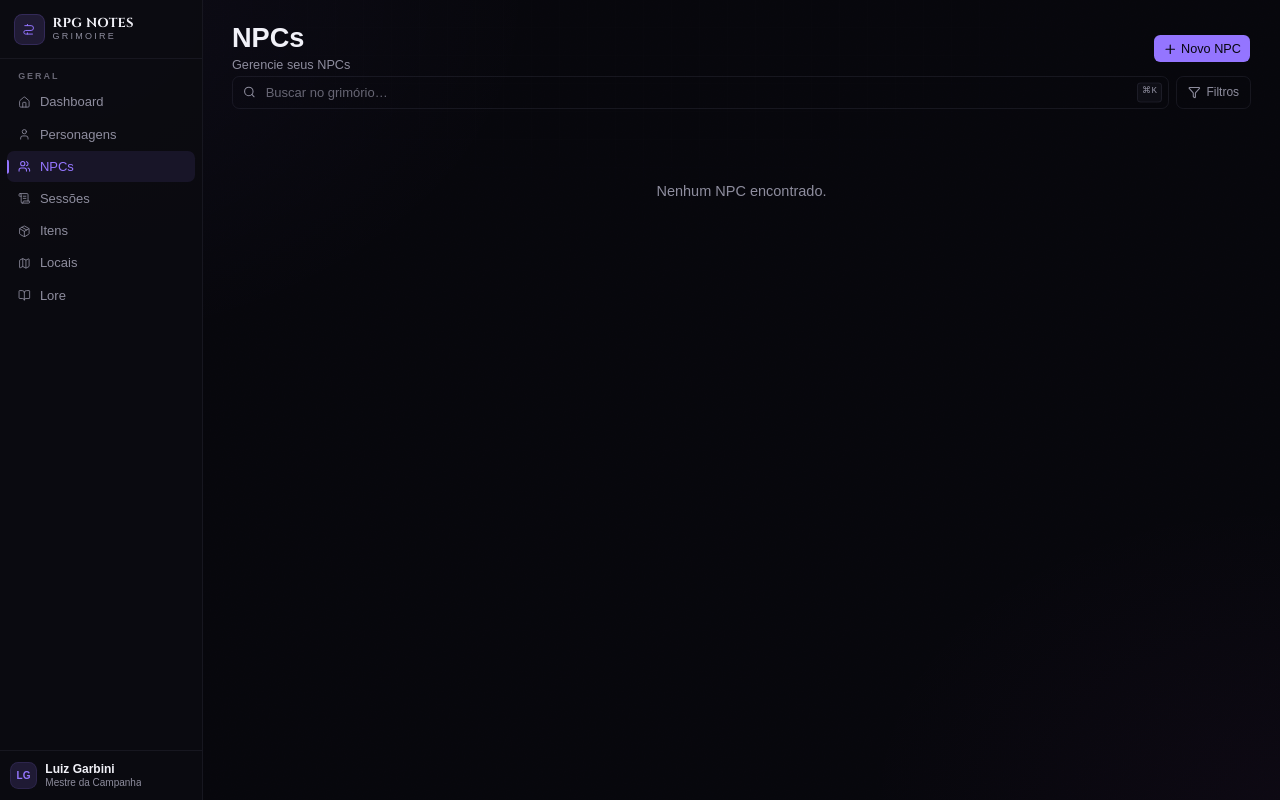
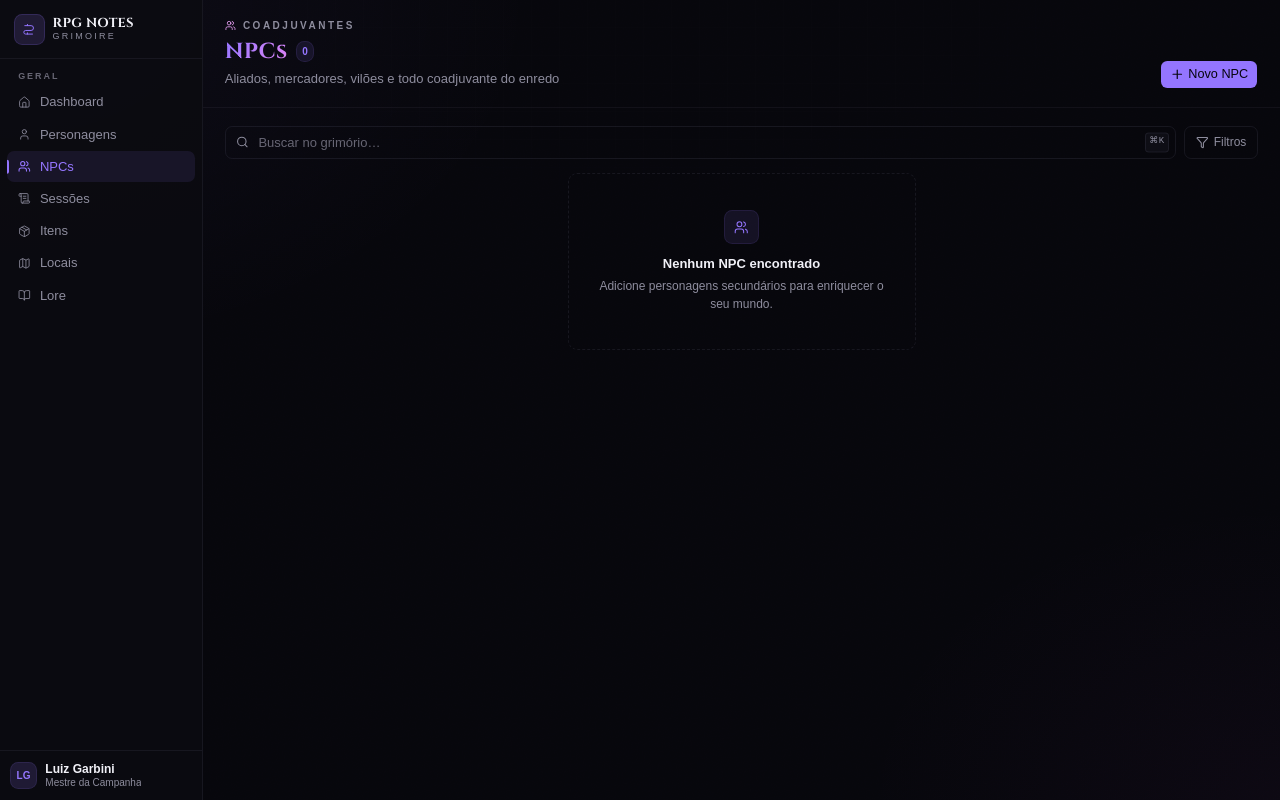
Before and after one commit to LuizGarbini/rpg-notes, a React (Vite) app: page /npcs in a window 1280 px wide. Built offline with nearby package versions, Linux system fonts and the light colour scheme.

Commit message:
feat: enhance NPC management UI with new PageHeader and EmptyState components

```diff
--- a/src/routes/npcs/index.tsx
+++ b/src/routes/npcs/index.tsx
@@ -1,8 +1,11 @@
+import { createFileRoute } from "@tanstack/react-router";
+import { Users } from "lucide-react";
 import { useState } from "react";
-import { createFileRoute } from "@tanstack/react-router";
+import { EmptyState } from "@/components/empty-state";
 import { ListLayout } from "@/components/list-layout";
+import { NpcCard } from "@/components/npc-card";
 import { NpcForm } from "@/components/npc-form";
-import { NpcCard } from "@/components/npc-card";
+import { PageHeader } from "@/components/page-header";
 import { useRPGStore } from "@/lib/store";
 
 export const Route = createFileRoute("/npcs/")({
@@ -14,36 +17,35 @@ function RouteComponent() {
 	const [searchQuery, setSearchQuery] = useState("");
 
 	const filteredNpcs = npcs.filter((npc) =>
-		npc.name.toLowerCase().includes(searchQuery.toLowerCase())
+		npc.name.toLowerCase().includes(searchQuery.toLowerCase()),
 	);
 
 	return (
-		<div className="flex flex-1">
-			<div className="w-full max-h-full">
-				<div className="py-6 px-8 h-full">
-					<div className="flex flex-col">
-						<div className="flex items-center justify-between">
-							<div>
-								<h2 className="text-3xl font-bold">NPCs</h2>
-								<span className="mt-1 text-sm text-muted-foreground">
-									Gerencie seus NPCs
-								</span>
-							</div>
-							<NpcForm />
-						</div>
+		<div className="w-full">
+			<PageHeader
+				title="NPCs"
+				description="Aliados, mercadores, vilões e todo coadjuvante do enredo"
+				Icon={Users}
+				iconColor="text-fuchsia-300"
+				eyebrow="Coadjuvantes"
+				count={npcs.length}
+				action={<NpcForm />}
+			/>
+
+			<div className="space-y-4 px-6 py-5">
 				<ListLayout onSearch={setSearchQuery} />
 
-						<div className="mt-8 grid grid-cols-1 md:grid-cols-2 lg:grid-cols-3 xl:grid-cols-4 gap-6">
+				<div className="grid grid-cols-1 gap-3 sm:grid-cols-2 lg:grid-cols-3 xl:grid-cols-4 2xl:grid-cols-5">
 					{filteredNpcs.map((npc) => (
 						<NpcCard key={npc.id} npc={npc} />
 					))}
 					{filteredNpcs.length === 0 && (
-								<div className="col-span-full py-12 text-center text-muted-foreground">
-									Nenhum NPC encontrado.
-								</div>
+						<EmptyState
+							Icon={Users}
+							title="Nenhum NPC encontrado"
+							description="Adicione personagens secundários para enriquecer o seu mundo."
+						/>
 					)}
-						</div>
-					</div>
 				</div>
 			</div>
 		</div>
```
Lines whose indentation alone changed are shown as unchanged.
